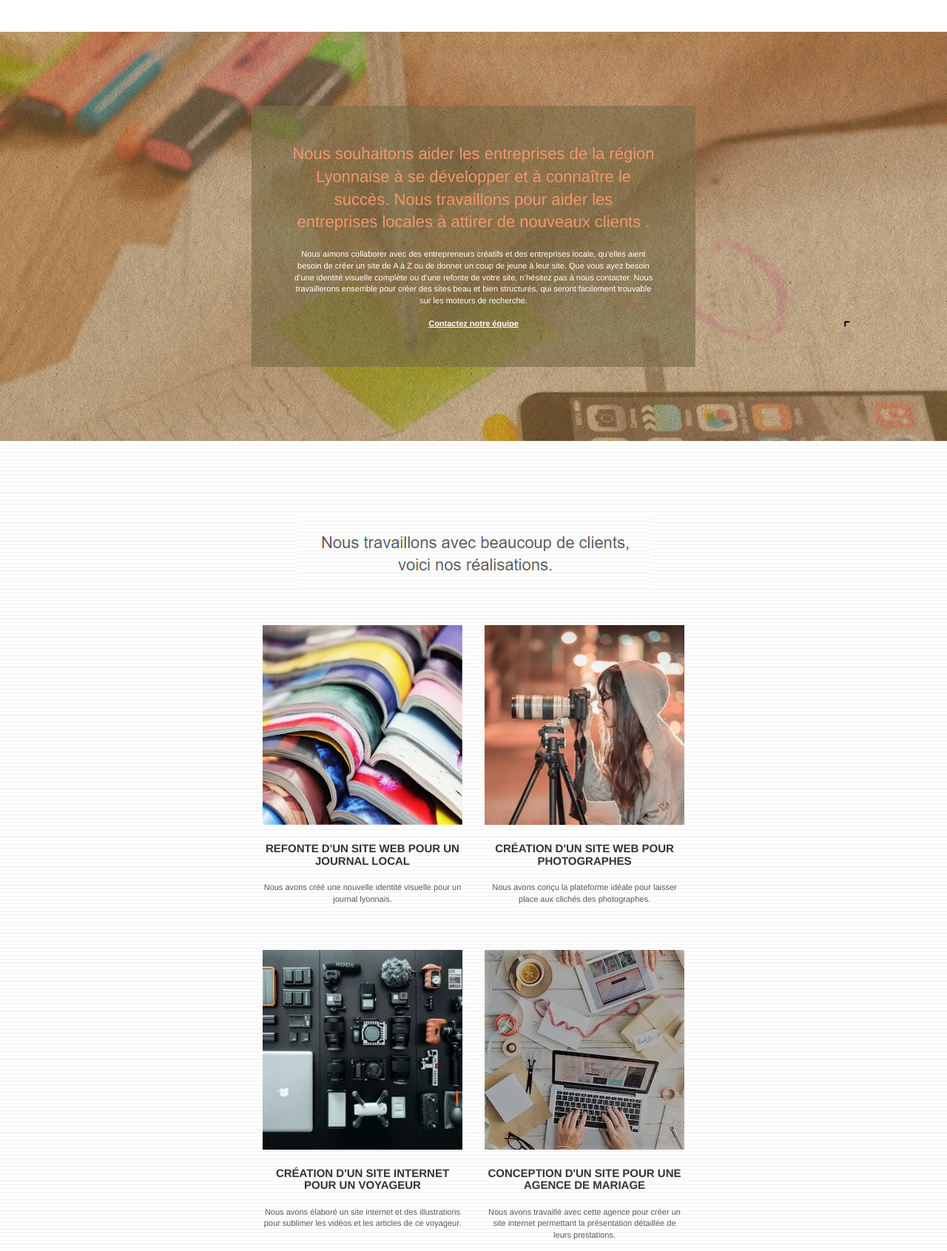
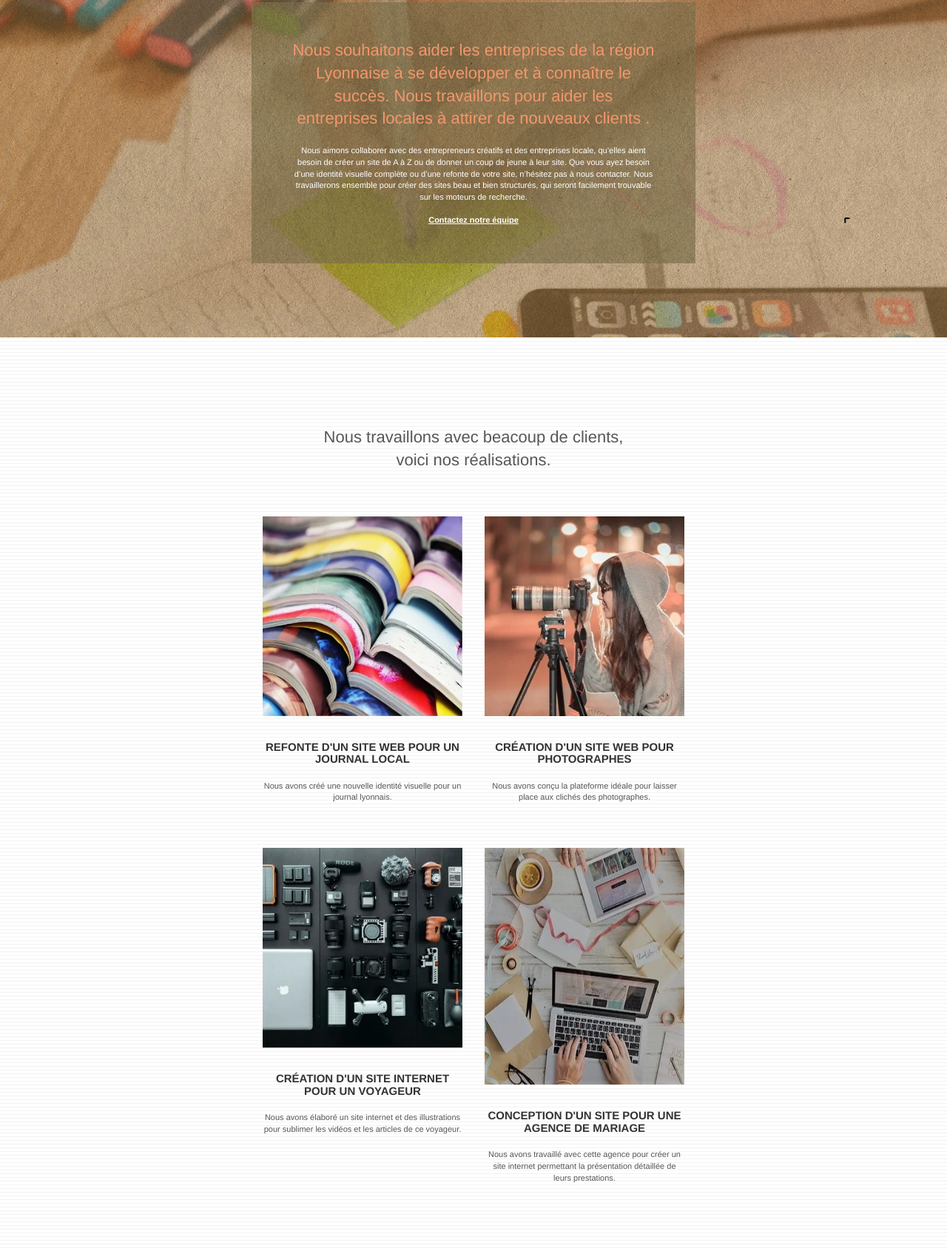
Before and after one commit to Effix1/panthere, a plain HTML site: page index.html in a window 1280 px wide. Shown: the part 1109-2800 px from the top of the page at 74% size. Drawn offline with Linux system fonts and the light colour scheme.

Commit message:
mise en responsive de la page index

```diff
--- a/index.html
+++ b/index.html
@@ -37,9 +37,9 @@
 
 		<nav class="navbar row">
 			<div class="navbar-header">
-				<div class="keywords" style="color:#cccccc;font-size:1px;">Agence web à paris, stratégie web, web design, illustrations, design de site web, site web, web, internet, site internet, site</div>
+
 				<a class="navbar-brand" href="index.html"><img src="img/agence-la-panthere-monochrome.svg" alt="paris web design logo agence web meilleure agence" height="40" /></a>
-				<div class="keywords" style="color:#cccccc;font-size:1px;">Agence web à paris, stratégie web, web design, illustrations, design de site web, site web, web, internet, site internet, site</div>
+
 				<button id="nav-toggle" type="button" class="ui-navbar-toggle navbar-toggle" data-toggle="collapse" data-target=".navbar-1">
 					<span class="sr-only">Toggle navigation</span><span class="icon-bar"></span><span class="icon-bar"></span><span class="icon-bar"></span>
 				</button>
@@ -84,7 +84,7 @@
 	<div class="container bloc-md">
 		<div class="row">
 			<div class="col-sm-12 text-center">
-				<img alt="agence web, agence web paris, web design paris, stratégie web" src="img/title.png" />
+				<p class="text-center">L'agence La Panthère est une agence de web design qui aide les entreprises à devenir attractives et visibles sur Internet</p>
 			</div>
 		</div>
 		<div class="row voffset-lg med-width-whitespace">
@@ -124,8 +124,7 @@
 		</div>
 		<div class="row voffset-lg voffset">
 			<div class="col-xs-12 col-md-8 col-md-offset-2 text-center">
-				<img alt="agence web, agence web paris, web design paris, stratégie web" src="img/citation.png" />
-
+				<p class="text-center comment">"L'agence La Pantère est une excellente agence web!les web designers ont réussis à capturer l'essence de notre entreprise et à l'intégrer à notre site. Cela nous à aidé à doubler nos ventes en ligne à Lyon."<br>Maxime Guibard, PDG de À vos fourchettes</p>
 			</div>
 		</div>
 	</div>
@@ -154,12 +153,12 @@
 	<div class="container bloc-lg">
 		<div class="row">
 			<div class="col-sm-12 text-center">
-				<img alt="agence web, agence web paris, web design paris, stratégie web" src="img/title2.png" />
+				<h2>Nous travaillons avec beacoup de clients,<br> voici nos réalisations.</h2>
 			</div>
 		</div>
 		<div class="row tight-width-whitespace portfolio-row">
-			<div class="col-sm-6">
-				<a href="#" data-lightbox="img/1.jpg" data-gallery-id="gallery-1" data-caption="Refonte d'un site web pour un journal local" data-frame="snapshot-lb"><img src="img/1.webp" alt="paris web design logo agence web meilleure agence et refonte site web journal" class="img-responsive portfolio-thumb" /></a>
+			<div class="col-sm-6 div-portfolio">
+				<a href="#" data-lightbox="img/1.jpg" class="link-portfolio" data-gallery-id="gallery-1" data-caption="Refonte d'un site web pour un journal local" data-frame="snapshot-lb"><img src="img/1.webp" alt="paris web design logo agence web meilleure agence et refonte site web journal" class="img-responsive portfolio-thumb" /></a>
 				<h3 class="mg-md text-center">
 					Refonte d'un site web pour un journal local
 				</h3>
@@ -167,8 +166,8 @@
 					Nous avons créé une nouvelle identité visuelle pour un journal lyonnais.
 				</p>
 			</div>
-			<div class="col-sm-6">
-				<a href="#" data-lightbox="img/2.jpg" data-gallery-id="gallery-1" data-caption="Création d'un site web pour photographes" data-frame="snapshot-lb"><img src="img/2.webp" class="img-responsive portfolio-thumb" alt="paris web design logo agence web meilleure agence, Création d'un site web pour photographes" /></a>
+			<div class="col-sm-6 div-portfolio">
+				<a href="#" data-lightbox="img/2.jpg" class="link-portfolio" data-gallery-id="gallery-1" data-caption="Création d'un site web pour photographes" data-frame="snapshot-lb"><img src="img/2.webp" class="img-responsive portfolio-thumb" alt="paris web design logo agence web meilleure agence, Création d'un site web pour photographes" /></a>
 				<h3 class="mg-md text-center">
 					Création d'un site web pour photographes
 				</h3>
@@ -178,8 +177,8 @@
 			</div>
 		</div>
 		<div class="row tight-width-whitespace portfolio-row">
-			<div class="col-sm-6">
-				<a href="#" data-lightbox="img/3.bmp" data-gallery-id="gallery-1" data-caption="Création d'un site internet pour un voyageur" data-frame="snapshot-lb"><img src="img/3.webp" class="img-responsive portfolio-thumb" alt="paris web design logo agence web meilleure agence, Création d'un site web pour voyageur"/></a>
+			<div class="col-sm-6 div-portfolio">
+				<a href="#" data-lightbox="img/3.bmp" class="link-portfolio" data-gallery-id="gallery-1" data-caption="Création d'un site internet pour un voyageur" data-frame="snapshot-lb"><img src="img/3.webp" class="img-responsive portfolio-thumb" alt="paris web design logo agence web meilleure agence, Création d'un site web pour voyageur"/></a>
 				<h3 class="mg-md text-center">
 					Création d'un site internet pour un voyageur
 				</h3>
@@ -187,8 +186,8 @@
 					Nous avons élaboré un site internet et des illustrations pour sublimer les vidéos et les articles de ce voyageur.
 				</p>
 			</div>
-			<div class="col-sm-6">
-				<a href="#" data-lightbox="img/4.bmp" data-gallery-id="gallery-1" data-caption="Conception d'un site pour une agence de mariage" data-frame="snapshot-lb"><img src="img/4.webp" class=" picture_portfolio img-responsive portfolio-thumb" alt="paris web design logo agence web meilleure agence, Création d'un site web pour agence de mariage" /></a>
+			<div class="col-sm-6 div-portfolio">
+				<a href="#" data-lightbox="img/4.bmp" class="link-portfolio" data-gallery-id="gallery-1" data-caption="Conception d'un site pour une agence de mariage" data-frame="snapshot-lb"><img src="img/4.webp" class=" picture-portfolio img-responsive portfolio-thumb" alt="paris web design logo agence web meilleure agence, Création d'un site web pour agence de mariage" /></a>
 				<h3 class="mg-md text-center">
 					Conception d'un site pour une agence de mariage
 				</h3>
@@ -226,7 +225,7 @@
 				<p class="text-center white">
 					Agence La Panthère - Agence web basée à Lyon.<br>
 				</p>
-				<div class="row row-no-gutters social">
+				<div class="logo-rs row row-no-gutters social">
 					<div class="col-sm-3">
 						<div class="text-center">
 							<a class="social" href="index.html"><span class="fa fa-twitter icon-md"></span></a>
@@ -247,7 +246,6 @@
 							<a class="social" href="index.html"><span class="fa fa-instagram icon-md"></span></a>
 						</div>
 					</div>
-					<div class="keywords" style="color:#ffffff ;">Agence web à paris, stratégie web, web design, illustrations, design de site web, site web, web, internet, site internet, site</div>
 				</div>
 			</div>
 		</div>
--- a/style.css
+++ b/style.css
@@ -532,7 +532,7 @@ button {
 
 a[data-lightbox] {
     position: relative;
-    display: block;
+
     text-align: center;
 }
 
@@ -651,7 +651,7 @@ label,
 a {
     font-family: "helvetica";
     font-weight: 400;
-    color: #575757!important;
+    color: #575757;
 }
 
 .container {
@@ -738,9 +738,15 @@ h4 {
 .white {
     color: #FFFFFF!important;
 }
-
+.link-portfolio {
+    display: flex;
+    justify-content: center;
+}
 .portfolio-thumb {
     margin-bottom: 24px;
+    display: flex;
+    flex-wrap: wrap;
+    justify-content: center;
 }
 
 .picture-portfolio {
@@ -829,6 +835,22 @@ h4 {
 .bg-presentation {
     background-image: url("img/image-de-presentation.webp");
 }
+.comment {
+    color: #575757;
+    padding:0px 25px;
+
+}
+
+.div-portfolio {
+    display: flex;
+    flex-direction: column;
+    align-content: center;
+}
+
+.logo-rs {
+    display: flex;
+    justify-content: space-between;
+}
 
 @media (max-width: 1024px) {
     .bloc {
@@ -907,8 +929,8 @@ h4 {
     h6,
     p,
     #disqus_thread {
-        padding-left: 10px!important;
-        padding-right: 10px!important;
+        padding-left: 10px;
+        padding-right: 10px;
     }
     .b-parallax {
         background-attachment: scroll;
```
Also changed, not shown: page2.html (+1 -1 lines).
